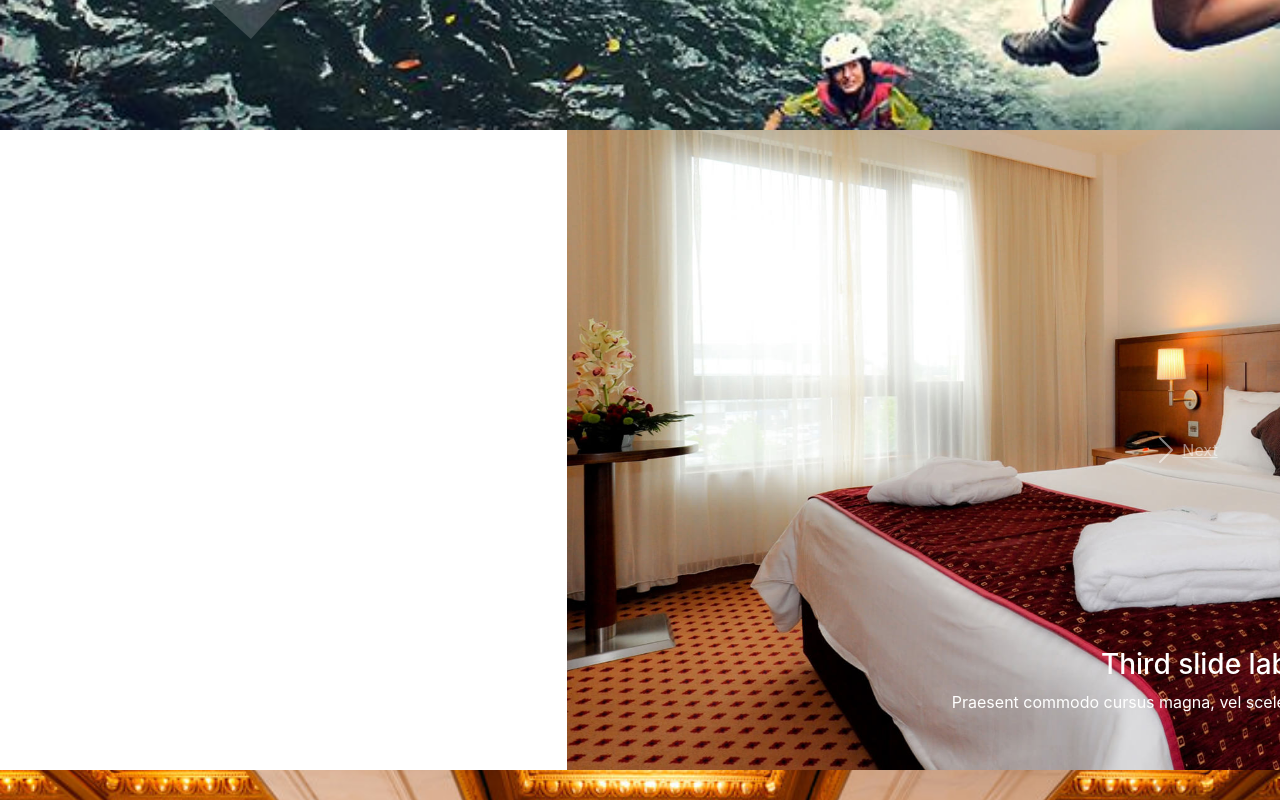
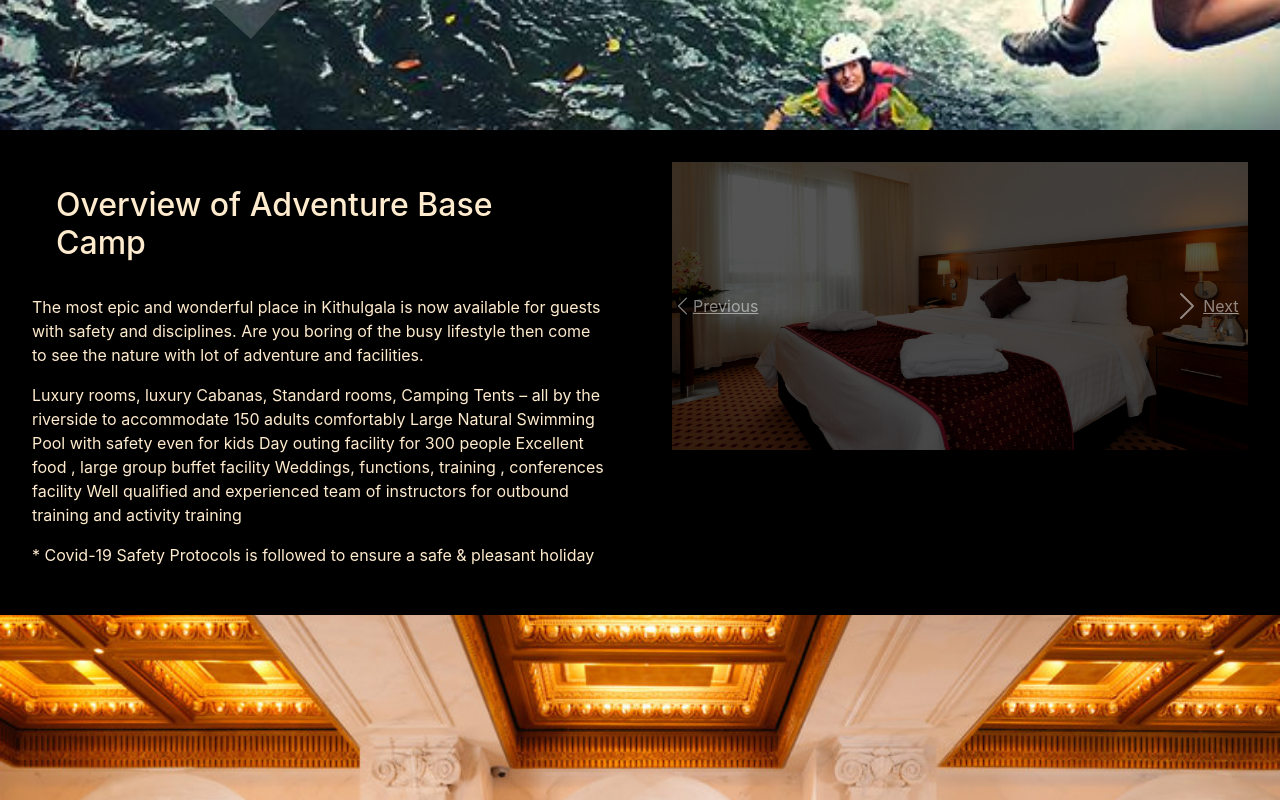
Before and after one commit to Thusiya05/hotel-system, a React (Create React App) app: page / in a window 1280 px wide. Shown: the part 840-1640 px from the top of the page. Built offline with nearby package versions, Linux system fonts and the light colour scheme.

Commit message:
Sample View

```diff
--- a/src/App.css
+++ b/src/App.css
@@ -176,6 +176,20 @@ nav img{
 }
 /* End Of Animation */
 
-.room-hero{
-    min-height: 60vh;
+.row{
+    /* background-image: url("./images/adventure.jpg"); */
+    background-color: black;
+    color: blanchedalmond;
+    /* height: 25rem; */
 }
+.col-6 h1{
+    padding: 1.5rem;
+    font-size: 2rem;
+}
+.col-6 p{
+    justify-content: center;
+    /* padding: 1rem; */
+}
+.col-6{
+    padding: 2rem;
+}
--- a/src/Components/Slider.js
+++ b/src/Components/Slider.js
@@ -8,45 +8,22 @@ import img3 from "../images/Double-Room.jpg"
 
 function Slider() {
     return (
-        <div className="room-hero">
-            <Carousel>
-            <Carousel.Item interval={500}>
-                <img
-                className="d-block w-100"
-                src={img1}
-                alt="First slide"
-                />
-                <Carousel.Caption>
-                <h3>First slide label</h3>
-                <p>Nulla vitae elit libero, a pharetra augue mollis interdum.</p>
-                </Carousel.Caption>
+        // <div className="slider-background">
+            <div>
+            <Carousel fade>
+            <Carousel.Item>
+                <img className="d-block w-100" src={img1} alt="First slide"/>
             </Carousel.Item>
-            <Carousel.Item interval={500}>
-                <img
-                className="d-block w-100"
-                src={img2}
-                alt="Second slide"
-                />
-
-                <Carousel.Caption>
-                <h3>Second slide label</h3>
-                <p>Lorem ipsum dolor sit amet, consectetur adipiscing elit.</p>
-                </Carousel.Caption>
-            </Carousel.Item>
-            <Carousel.Item interval={500}>
-                <img
-                className="d-block w-100"
-                src={img3}
-                alt="Third slide"
-                />
-
-                <Carousel.Caption>
-                <h3>Third slide label</h3>
-                <p>Praesent commodo cursus magna, vel scelerisque nisl consectetur.</p>
-                </Carousel.Caption>
+            {/* <Carousel.Item>
+                <img className="d-block w-100" src={img2} alt="Second slide"/>
+            </Carousel.Item> */}
+            <Carousel.Item>
+                <img className="d-block w-100" src={img3} alt="Third slide"/>
             </Carousel.Item>
             </Carousel>
         </div>
+        // </div>
+
     )
 }
 export default Slider
--- a/src/Pages/Home.js
+++ b/src/Pages/Home.js
@@ -11,8 +11,27 @@ export default function Home() {
         <div>
           <Background className="area"></Background>
         </div>
-        <div>
-            <Slider />
+        <div className="container-fluid">
+        <div className="row">
+            <div className="col-6">
+                <h1>Overview of Adventure Base Camp</h1>
+                    <p>The most epic and wonderful place in Kithulgala is now available for guests with safety and disciplines. Are you boring of the busy lifestyle then come to see the nature with lot of adventure and facilities.</p>
+
+                    <p>Luxury rooms, luxury Cabanas, Standard rooms, Camping Tents – all by the riverside to accommodate 150 adults comfortably
+                    Large Natural Swimming Pool with safety even for kids
+                    Day outing facility for 300 people
+                    Excellent food , large group buffet facility
+                    Weddings, functions, training , conferences facility
+                    Well qualified and experienced team of instructors for outbound training and activity training</p>
+                    <p>* Covid-19 Safety Protocols is followed to ensure a safe & pleasant holiday</p>
+            </div>
+            <div className="col-6">
+                <Slider />
+            </div>
+        </div>
+
+
+
         </div>
         <div>
             <Hero hero="defaultHero">
```
